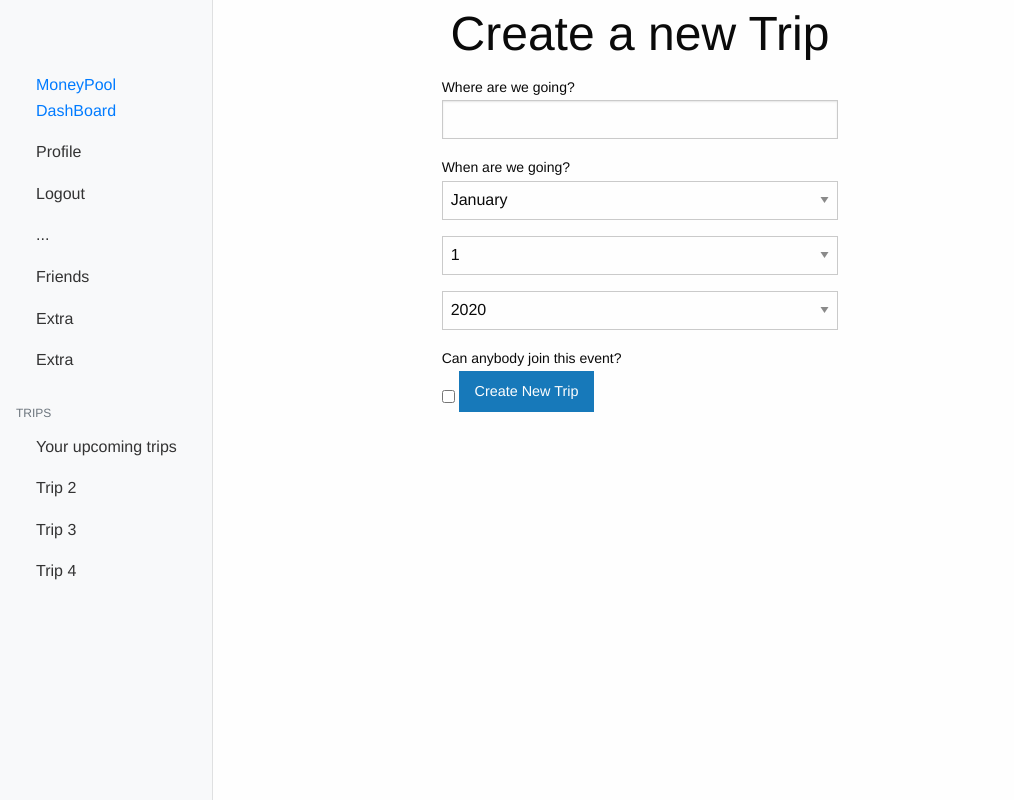
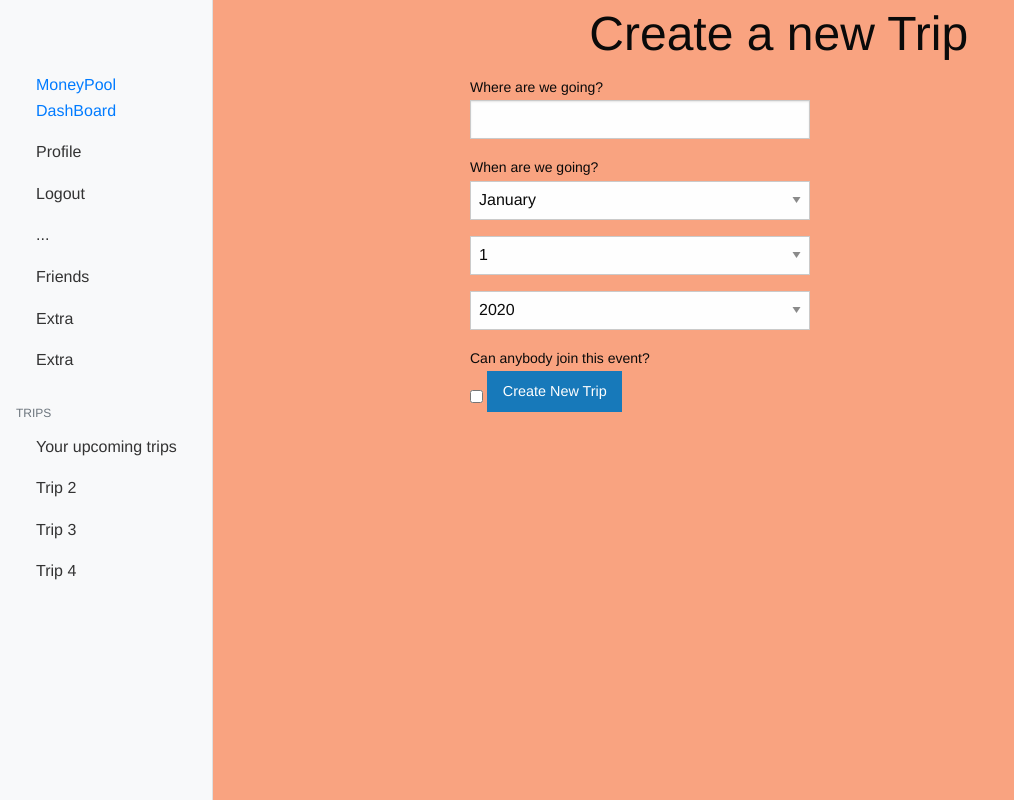
Before and after one commit to ChicoState/MoneyPool, a Django app: page /addtrip/ in a window 1280 px wide. Shown: the whole page, without its empty margins (0-1014 px from the left). Run offline with Django 3.2, Linux system fonts and the light colour scheme; some libraries are stand-ins or nearby versions.

Commit message:
Worked on some styling so we can see the page better

```diff
--- /dev/null
+++ b/moneypool/myapp/static/css/app.css
@@ -0,0 +1,4 @@
+body {
+  background-color: rgba(247, 124, 75, 0.7);
+}
+/*# sourceMappingURL=app.css.map */
--- /dev/null
+++ b/moneypool/myapp/static/css/app.scss
@@ -0,0 +1,5 @@
+$orange: rgba(247, 124, 75, 0.7);
+$black: rgba(14, 13, 13, 0.493);
+body{
+    background-color: $orange;
+}
--- a/moneypool/myapp/templates/base.html
+++ b/moneypool/myapp/templates/base.html
@@ -7,20 +7,29 @@
     <meta name="viewport" content="width=device-width, initial-scale=1.0">
     <link rel="stylesheet" href="{% static "css/bootstrap.css" %}">
     <link rel="stylesheet" href="{% static "css/foundation.css" %}">
+    <link rel="stylesheet" href="{% static "css/app.css" %}">
     <link rel="stylesheet" href="{% static "css/sidebar.css" %}">
 
     <title>{% block title %}{% endblock %}</title>
 
     {% block css %}{% endblock%}
   </head>
-  <body>
+  <body class="container">
     <!--Navigation-->
     {% include "partial/_navbar.html" %}
-     <header>
-      {% block header %}
-        <h1 class="text-center">Welcome to {{ page_name }}</h1>
-      {% endblock header %}
-      </header>
+    <div class="container">
+      <div class="row">
+        <div class="col-md-3"></div>
+        <div class="col-md-9">
+          <header class="header">
+            {% block header %}
+              <h1 class="text-center">Welcome to {{ page_name }}</h1>
+            {% endblock header %}
+
+          </header>
+        </div>
+      </div>
+    </div>
 
     {% block content %}
 
```
Also changed, not shown: moneypool/myapp/templates/profile.html (+11 -9 lines), 1 other file.
